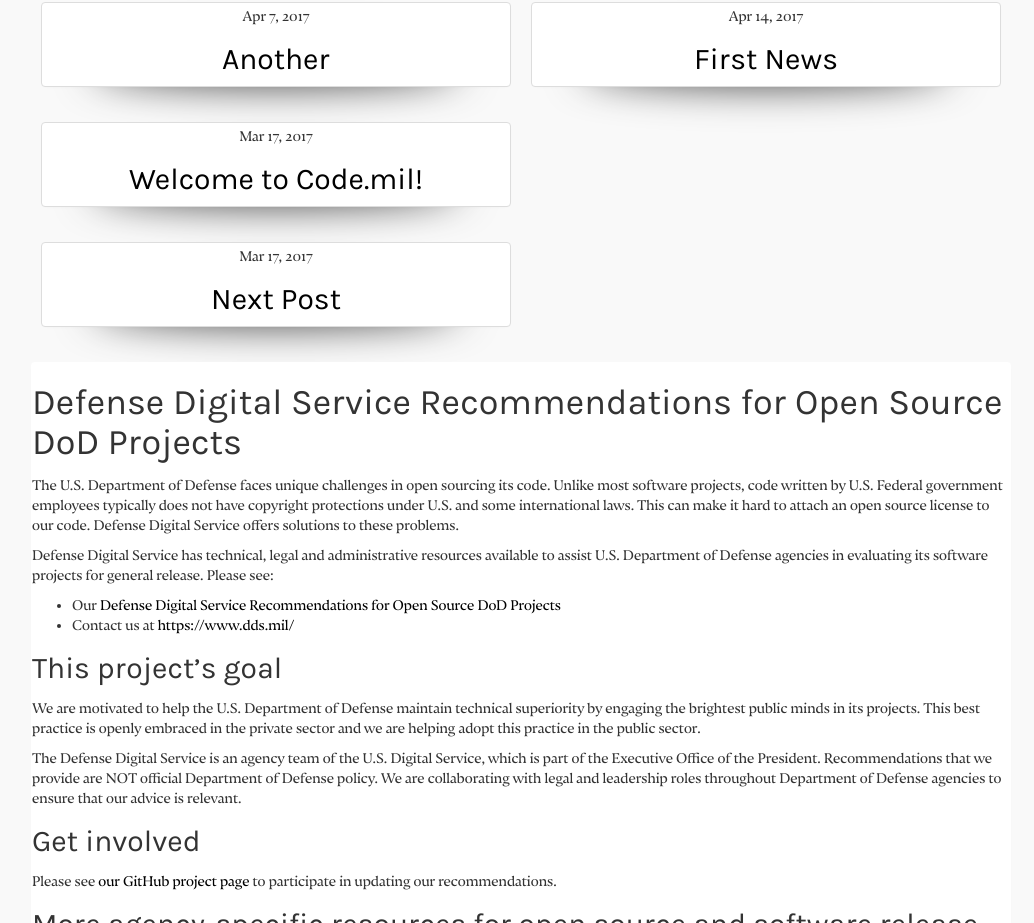
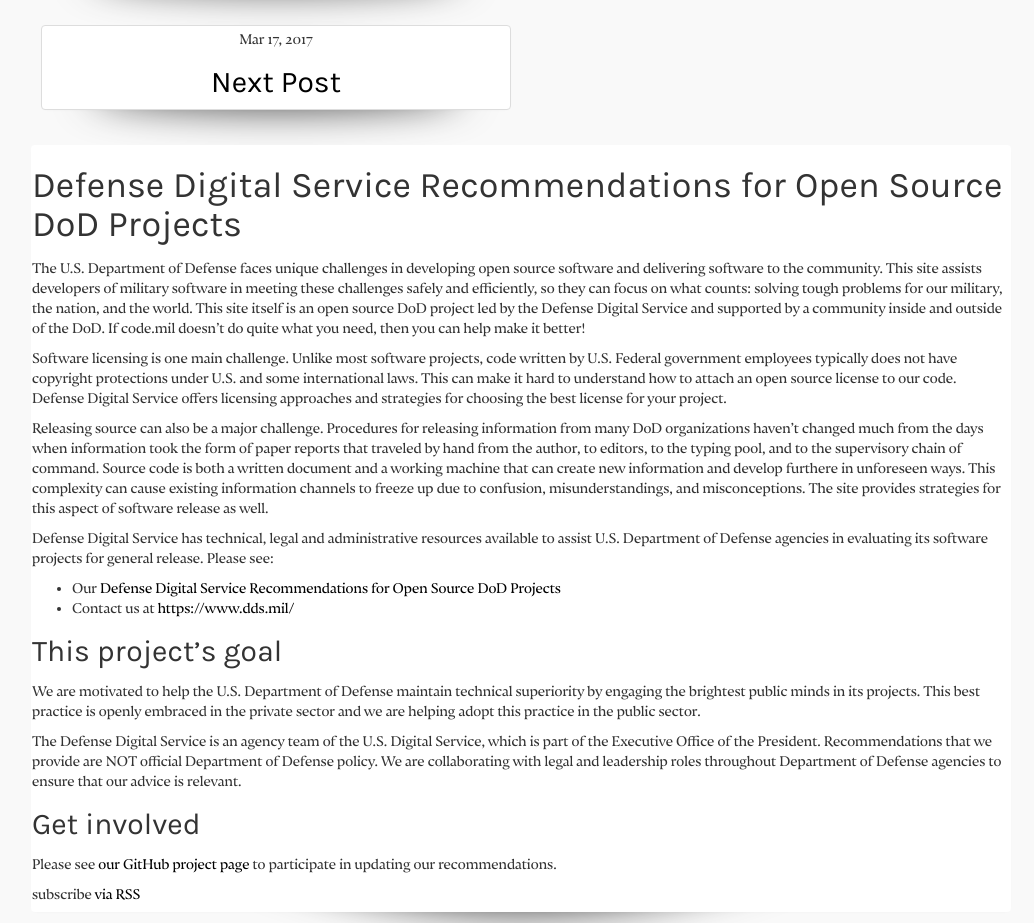
Before and after one commit to deptofdefense/code.mil.page, a Jekyll site: the page built from index.md, in a window 1280 px wide and 1400 px high, scrolled down 1647 px, cut to the strip 0-923 px from the top of the window. Shown: the whole strip, without its empty margins (119-1153 px from the left). Built offline with Jekyll 4.4.1, drawn with Linux system fonts in a browser that asks for light colours; our own code applies the rules of GitHub Pages for plain Markdown files; some of the changed text lies outside the part shown.

Commit message:
experimenting with some modified wording and layout
- pushed agency guidance refs to agency.md
- put refs to mil-oss and other DoD contributrs in about.md for code.mil
- added free as in freedom tagline

```diff
--- a/_faqs/dod.md
+++ b/_faqs/dod.md
@@ -1,7 +1,10 @@
 ---
-title: FAQs for DoD
+title: FAQs from DoD Developers
 layout: default
 ---
 
-1. Question 1
-1. Question 2
+1. **How do I open source my work?** First determine if your code is appropriate to release, whether it is ready to release, and whether there is any explicit policy [guidance from your DoD organization](../agency.html). Next get your code ready be establishing clear source code provenance and meeting existing open source community software engineering norms (version control, regression testing, ...). Then choose a license, and follow the regulations of your organization for releasing information to the public. Contact [dds.mil](https://dds.mil) for help.
+
+1. **How can I contribute?** You can always contribute as a US Citizen, but as a federal employee you should ensure with your supervisory chain that contributions to any open source project are appropriate for your work.
+
+1. **How do I accept community contributions?** As part of your licensing approach you will develop a Contributing License Agreement that governs how outside contributors holding copyright will license their contributions. As part of your software engineering approach you will develop version control, review, and testing procedures to ensure that outside contributions are appropriate to merge back into the source.
--- a/_layouts/default.html
+++ b/_layouts/default.html
@@ -26,7 +26,7 @@
       </button>
       <a class="brand logo" href="{% if jekyll.environment == 'staging' %}{% else %}{{ site.baseurl }}{% endif %}/">Code.mil</a>
     </div>
-    <div class="container-fluid row collapse in" id="bs-example-navbar-collapse-1">
+    <div class="container-fluid row collapse" id="bs-example-navbar-collapse-1">
       <nav class="navbar navbar-default">
 
         <div class="col-sm-4">
--- /dev/null
+++ b/agency.md
@@ -0,0 +1,24 @@
+---
+title: Agency-specific Guidance
+layout: default
+---
+
+* Department of the Army
+  * Research, Development and Engineering Command
+    * Army Research Laboratory
+      * [The U.S. Army Research Laboratory (ARL) Software Release Process for Unrestricted Public Release](https://github.com/USArmyResearchLab/ARL-Open-Source-Guidance-and-Instructions)
+      * [Army Research Laboratory's GitHub organization page](https://github.com/USArmyResearchLab)
+        is the preferred publication location for ARL's projects per
+        [ARL policy](https://github.com/USArmyResearchLab/ARL-Open-Source-Guidance-and-Instructions).
+  * US Army Corps of Engineers
+    * Engineer Research and Development Center
+      * [The US Army Engineer Research and Development Center (ERDC) Software Release Process for Unrestricted Public Release](https://github.com/erdc-cm/ERDC-OpenSource-Guidance-and-Instructions)
+      * [ERDC's Github organization page](https://github.com/erdc-cm)
+* General Services Administration
+  * 18F
+    * [18F Open Source Policy](https://github.com/18F/open-source-policy)
+
+And following is Federal-government-wide policy on source code distribution:
+
+* [U.S. Federal Source Code Policy](https://code.gov/#/policy-guide/docs/overview/introduction])
+* [Enterprise code inventory](https://code.gov/#/policy-guide/docs/compliance/inventory-code)
--- a/index.md
+++ b/index.md
@@ -3,8 +3,11 @@ title: code.mil
 ---
 
 <section class="row">
+<font size="5"> <center> <strong> Free as in freedom </strong> </center> </font><br><br>
+</section>
+<section class="row">
   <header class="col-md-6 col-md-offset-3">
-    Code.mil is an <strong>experiment in open source</strong> at the U.S. Department of Defense (DoD). The goal is to <strong>foster open collaboration with the developer community</strong> across the world on DoD open source projects.
+    Code.mil supports <strong>free and open source software development</strong> at the U.S. Department of Defense (DoD). The objective is to produce <strong>better software</strong> for the DoD, the nation, and the world, through <strong> community software development </strong>.
   </header>
 </section>
 <section id="faqs" class="row">
@@ -12,28 +15,30 @@ title: code.mil
     <td class="css3-shadow col-md-4">
       <div class="panel-body">
         <a href="{% if jekyll.environment == 'staging' %}{% else %}{{ site.baseurl}}{% endif %}{% link _faqs/dod.md %}">
-          <h2>Active duty and DoD civilians</h2>
+          <h2>DoD Developers</h2>
           How do I open source my work?<br>
-          How can I contribute?
+          How can I contribute?<br>
+	  How do I accept community contributions?
         </a>
       </div>
     </td>
     <td class="css3-shadow col-md-4">
       <div class="panel-body">
         <a href="{% if jekyll.environment == 'staging' %}{% else %}{{ site.baseurl}}{% endif %}{% link _faqs/civ.md %}">
-          <h2>Citizen contributors</h2>
+          <h2>Contributors</h2>
           How can I contribute?<br>
-          What do I need to know when using an open source DoD project?
+          How can I use an open source DoD project?<br>
+	  Why should I contribute?
         </a>
       </div>
     </td>
     <td class="css3-shadow col-md-4">
       <div class="panel-body">
         <a href="{% if jekyll.environment == 'staging' %}{% else %}{{ site.baseurl}}{% endif %}{% link _faqs/other.md %}">
-          <h2>Policy, Legal, and Press</h2>
+          <h2>Policy</h2>
           What kind of work can be open sourced?<br>
           How does this work with DoD policy?<br>
-          What are the details of how this works?
+          Why should source code be released?
         </a>
       </div>
     </td>
@@ -111,7 +116,11 @@ The DoD OSS Directory
 
 # Defense Digital Service Recommendations for Open Source DoD Projects
 
-The U.S. Department of Defense faces unique challenges in open sourcing its code. Unlike most software projects, code written by U.S. Federal government employees typically does not have copyright protections under U.S. and some international laws. This can make it hard to attach an open source license to our code. Defense Digital Service offers solutions to these problems.
+The U.S. Department of Defense faces unique challenges in developing open source software and delivering software to the community. This site assists developers of military software in meeting these challenges safely and efficiently, so they can focus on what counts: solving tough problems for our military, the nation, and the world. This site itself is an open source DoD project led by the Defense Digital Service and supported by a community inside and outside of the DoD. If code.mil doesn't do quite  what you need, then you can help make it better!
+
+Software licensing is one main challenge. Unlike most software projects, code written by U.S. Federal government employees typically does not have copyright protections under U.S. and some international laws. This can make it hard to understand how to attach an open source license to our code. Defense Digital Service offers licensing approaches and strategies for choosing the best license for your project.
+
+Releasing source can also be a major challenge. Procedures for releasing information from many DoD organizations haven't changed much from the days when information took the form of paper reports that traveled by hand from the author, to editors, to the typing pool, and to the supervisory chain of command. Source code is both a written document and a working machine that can create new information and develop furthere in unforeseen ways. This complexity can cause existing information channels to freeze up due to confusion, misunderstandings, and misconceptions. The site provides strategies for this aspect of software release as well.
 
 Defense Digital Service has technical, legal and administrative resources available to assist U.S. Department of Defense agencies in evaluating its software projects for general release. Please see:
 
@@ -127,24 +136,6 @@ The Defense Digital Service is an agency team of the U.S. Digital Service, which
 ## Get involved
 
 Please see [our GitHub project page](https://github.com/deptofdefense/code.mil/) to participate in updating our recommendations.
-
-## More agency-specific resources for open source and software release policies
-
-* Department of the Army
-  * Research, Development and Engineering Command
-    * Army Research Laboratory
-      * [The U.S. Army Research Laboratory (ARL) Software Release Process for Unrestricted Public Release](https://github.com/USArmyResearchLab/ARL-Open-Source-Guidance-and-Instructions)
-      * [Army Research Laboratory's GitHub organization page](https://github.com/USArmyResearchLab)
-        is the preferred publication location for ARL's projects per
-        [ARL policy](https://github.com/USArmyResearchLab/ARL-Open-Source-Guidance-and-Instructions).
-* General Services Administration
-  * 18F
-    * [18F Open Source Policy](https://github.com/18F/open-source-policy)
-
-And following is Federal-government-wide policy on source code distribution:
-
-* [U.S. Federal Source Code Policy](https://code.gov/#/policy-guide/docs/overview/introduction])
-* [Enterprise code inventory](https://code.gov/#/policy-guide/docs/compliance/inventory-code)
 
 <p class="rss-subscribe">subscribe <a href="{{ "/feed.xml" | relative_url }}">via RSS</a></p>
 
```
Also changed, not shown: about.md (+1 -3 lines).
